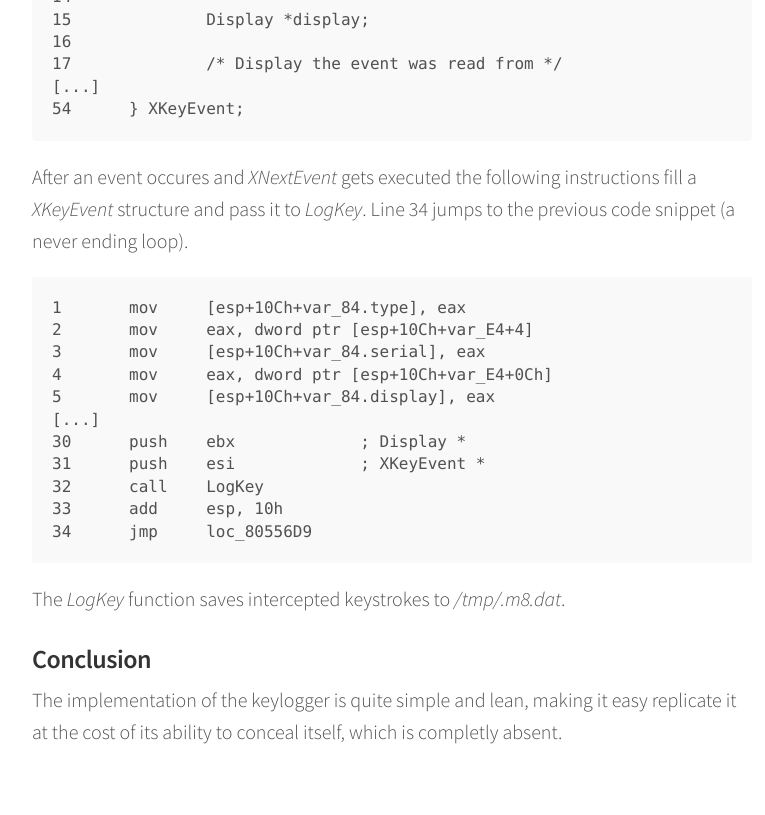
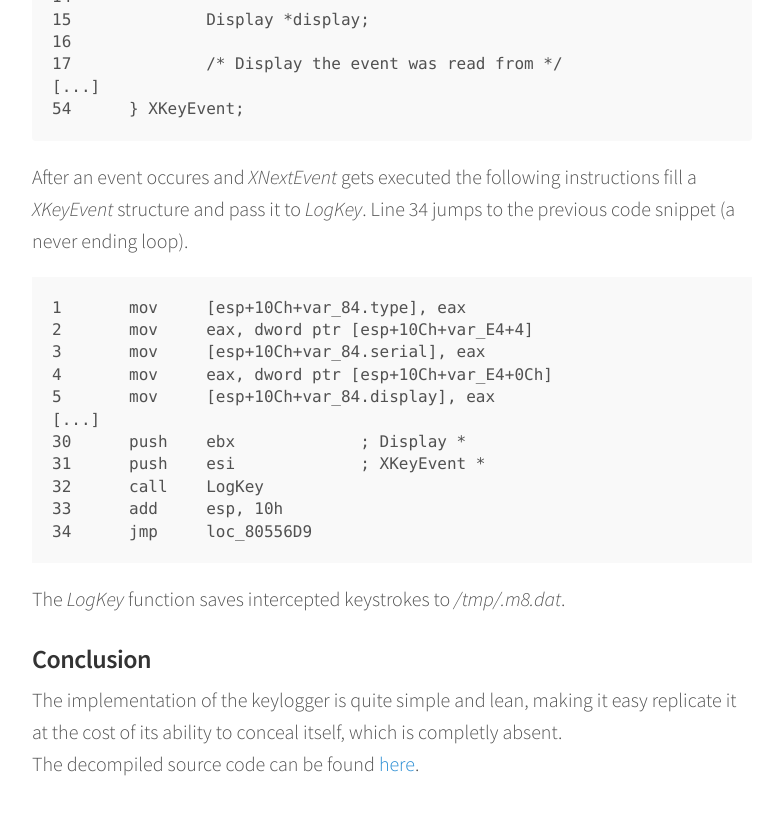
Before and after one commit to shxdow/shxdow.github.io, a Jekyll site: the page built from _posts/2017-07-04-wirenet-analysis.md, in a window 1280 px wide and 900 px high, scrolled down 6254 px. Shown: the top 815 px of the window, without its empty margins (248-1013 px from the left). Built offline with Jekyll 4.4.1, drawn with Linux system fonts in a browser that asks for light colours.

Commit message:
Add link to the decompiled source repository

```diff
--- a/_posts/2017-07-04-wirenet-analysis.md
+++ b/_posts/2017-07-04-wirenet-analysis.md
@@ -250,6 +250,7 @@ The _LogKey_ function saves intercepted keystrokes to _/tmp/.m8.dat_.
 ### Conclusion
 
 The implementation of the keylogger is quite simple and lean, making it easy replicate it at the cost of its ability to conceal itself, which is completly absent.
+The decompiled source code can be found [here](https://github.com/shxdow/wirenet-analysis).
 
 <!-- **Obstacles. barriers. Dead ends. They can end your journey or they can cause you to change directions.**
 
```
